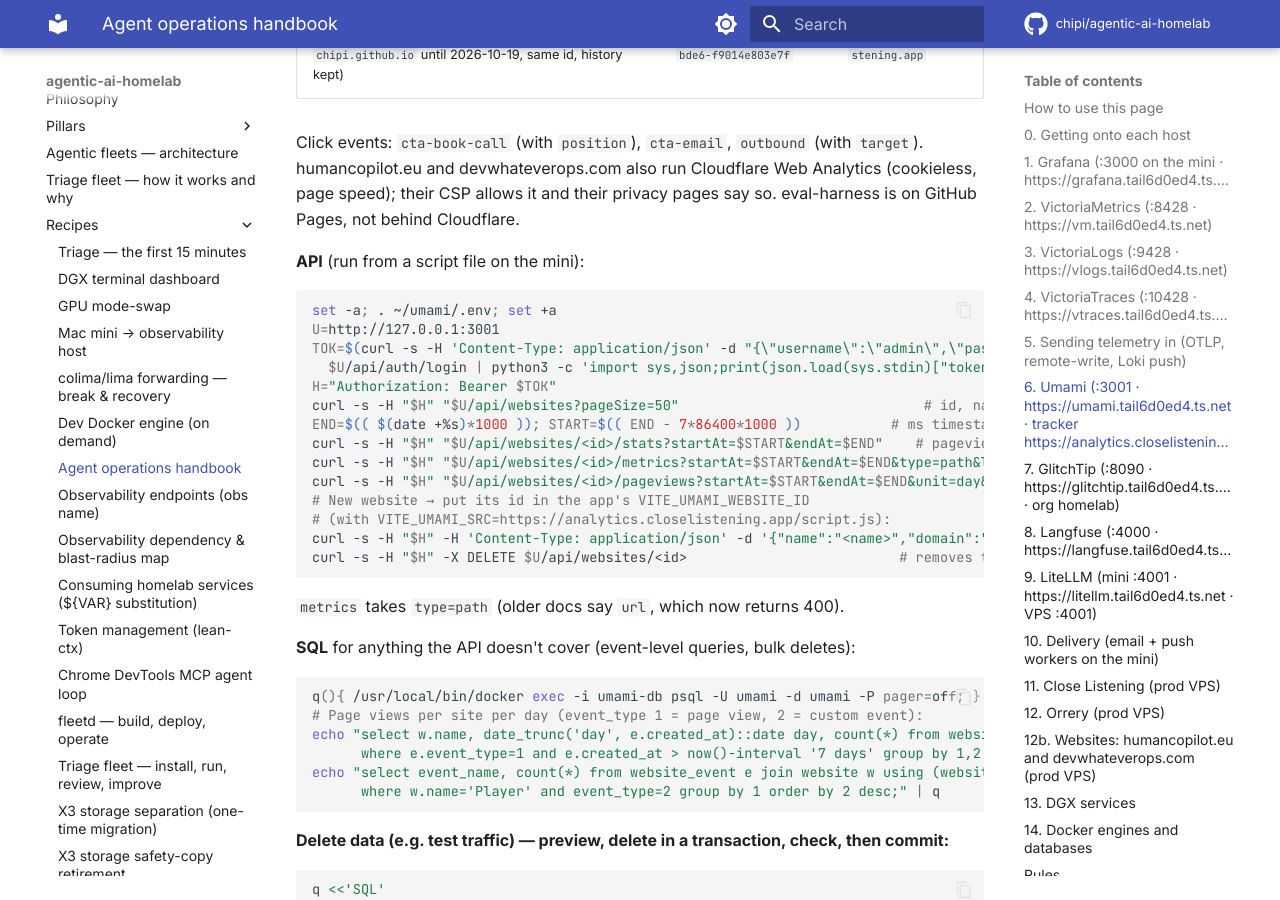
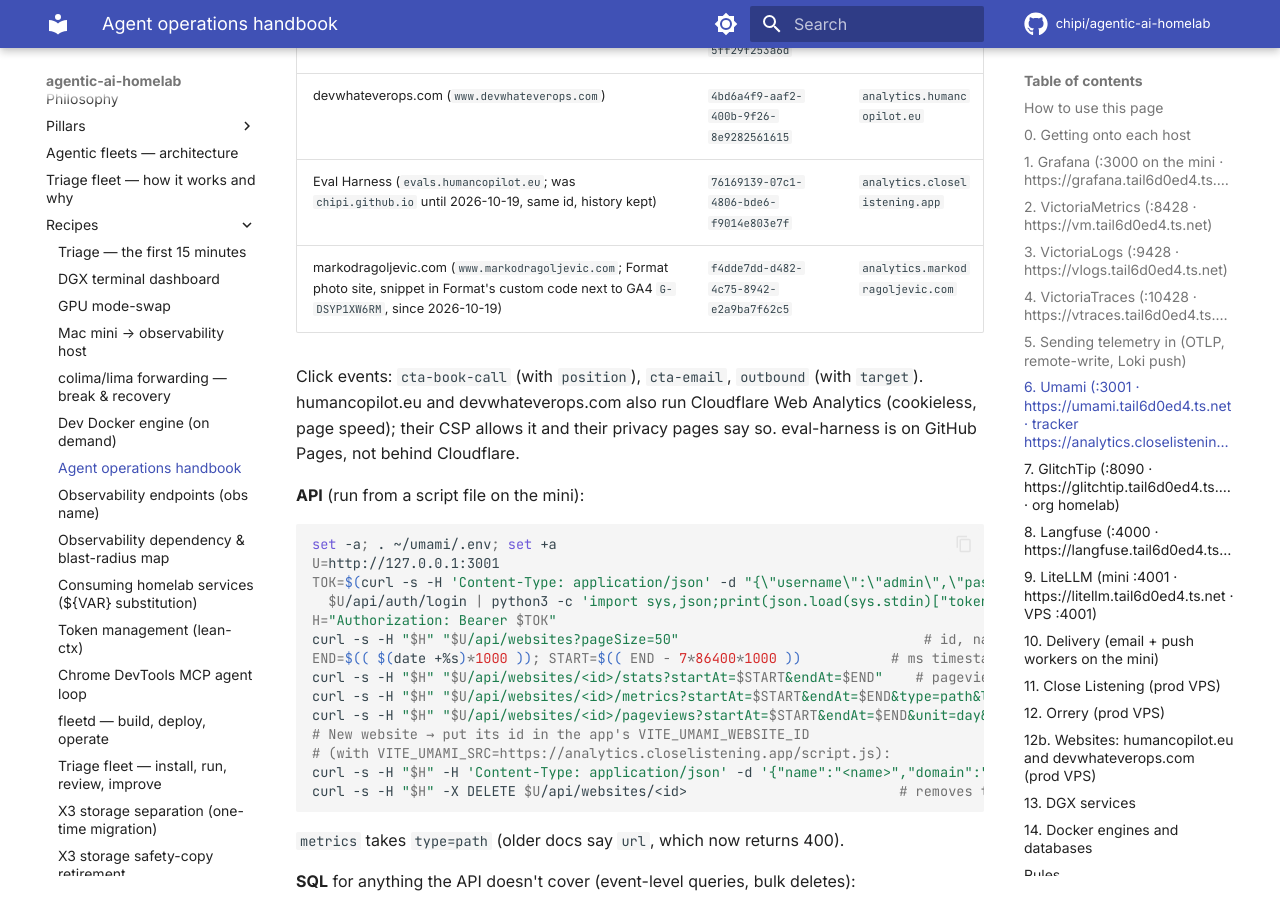
Before and after one commit to chipi/agentic-ai-homelab, an MkDocs documentation site: the page built from docs/recipes/agent-access.md, in a window 1280 px wide and 900 px high, scrolled down 8646 px. Built offline with MkDocs 1.6.1 and Material for MkDocs 9.7.7, drawn with Linux system fonts in a browser that asks for light colours; comment, search, counter and statistics services are not loaded; some of the changed text lies outside the part shown.

Commit message:
docs(handbook): markodragoljevic.com in the websites family (Umami, tracker vhost, dashboard)
Co-Authored-By: Claude Opus 5.5 <noreply@anthropic.com>
Claude-Session: https://claude.ai/code/session_011ua567VaFTHMoAmVaGq9Kv

```diff
--- a/docs/recipes/agent-access.md
+++ b/docs/recipes/agent-access.md
@@ -104,7 +104,7 @@ allowed but are overwritten the next time the file changes.
 | Folders Homelab, Production Infra, CI Ops, Delivery, Podcast Operator, Podcast Player | this repo, `grafana/dashboards/<folder>/` | file provisioning (30 s) |
 | Folders Common (Box & Edge), VPS — Podcast, podcast-player | podcast_scraper, `config/grafana/dashboards/<tenant>/` | `make obs-sync` (API), run from here |
 | Folder Orrery (`orrery`): orrery-overview, orrery-web, orrery-pipelines, orrery-analytics | orrery, `ops/observability/dashboards/` | that repo's `import.sh` (API), run from here with `~/grafana/orrery-sync.env` (first import 2026-10-16) |
-| Folder Websites (`websites`): humancopilot-eu, devwhateverops-com, evals-humancopilot-eu | chipi/humancopilot.eu, `infra/observability/dashboards/` | that repo's `import.sh` (API, overwrite by uid), run on the mini with `~/grafana/humancopilot-sync.env` (folder created 2026-10-18; recipe below) |
+| Folder Websites (`websites`): humancopilot-eu, devwhateverops-com, evals-humancopilot-eu, markodragoljevic-com | chipi/humancopilot.eu, `infra/observability/dashboards/` | that repo's `import.sh` (API, overwrite by uid), run on the mini with `~/grafana/humancopilot-sync.env` (folder created 2026-10-18; recipe below) |
 
 A dashboard uid lives in ONE of the two repos. If an API push overwrites a provisioned
 dashboard, Grafana won't delete it ("provisioned dashboard cannot be deleted"), and touching
@@ -159,6 +159,7 @@ bash /tmp/hc-dash/import.sh
 | `humancopilot-eu` | www.humancopilot.eu | Umami (`umami-pg`) + nginx and Caddy logs (`victorialogs`, `app="websites"`, `job="caddy"`) |
 | `devwhateverops-com` | www.devwhateverops.com | same as above |
 | `evals-humancopilot-eu` | evals.humancopilot.eu (eval-harness) | Umami only: GitHub Pages gives no request logs |
+| `markodragoljevic-com` | www.markodragoljevic.com (photography, hosted by Format) | Umami only: Format serves the site, no request logs |
 
 `orrery-analytics` reads Umami through the provisioned read-only datasource `umami-pg`
 (`provisioning/datasources/umami-postgres.yml`): role `grafana_ro` in the umami DB, SELECT on
@@ -269,6 +270,7 @@ only `/script.js` and `/api/send` to this Umami):
 | humancopilot.eu (`www.humancopilot.eu`) | `5f4eb50a-4831-43b7-874c-5ff29f253a6d` | `analytics.humancopilot.eu` |
 | devwhateverops.com (`www.devwhateverops.com`) | `4bd6a4f9-aaf2-400b-9f26-8e9282561615` | `analytics.humancopilot.eu` |
 | Eval Harness (`evals.humancopilot.eu`; was `chipi.github.io` until 2026-10-19, same id, history kept) | `76169139-07c1-4806-bde6-f9014e803e7f` | `analytics.closelistening.app` |
+| markodragoljevic.com (`www.markodragoljevic.com`; Format photo site, snippet in Format's custom code next to GA4 `G-DSYP1XW6RM`, since 2026-10-19) | `f4dde7dd-d482-4c75-8942-e2a9ba7f62c5` | `analytics.markodragoljevic.com` |
 
 Click events: `cta-book-call` (with `position`), `cta-email`, `outbound` (with `target`).
 humancopilot.eu and devwhateverops.com also run Cloudflare Web Analytics (cookieless, page
@@ -554,7 +556,7 @@ by one nginx container behind the shared Caddy edge. Independent of Orrery and C
 |---|---|
 | Container | `websites-nginx` (compose project `websites`), `127.0.0.1:8095`, read-only, unprivileged |
 | Releases | `/srv/websites/releases/<sha>`, `current` symlink; rollback = point it back, or re-run an older deploy |
-| Edge vhosts | `/etc/caddy/sites/humancopilot{,-analytics,-telemetry}.caddy`, `devwhateverops.caddy`, listed in the repo's `infra/caddy/enabled.txt`; installs take `/tmp/caddy-sites.lock` |
+| Edge vhosts | `/etc/caddy/sites/humancopilot{,-analytics,-telemetry}.caddy`, `devwhateverops.caddy`, `markodragoljevic-analytics.caddy` (Umami tracker for the Format photo site), listed in the repo's `infra/caddy/enabled.txt`; installs take `/tmp/caddy-sites.lock` |
 | Deploy | GitHub Actions `deploy-prod.yml` on push to main (also manual dispatch), over the tailnet as `deploy@` |
 | Logs | VictoriaLogs `{app="websites"}` (field `site`, real client IP from `CF-Connecting-IP`); edge `{job="caddy"}` |
 | DNS | Cloudflare zones humancopilot.eu, devwhateverops.com (proxied, origin A + AAAA), expected records in the repo's `infra/dns/*.records`; DNSSEC on devwhateverops.com only (Hover has no DS for `.eu`) |
```
